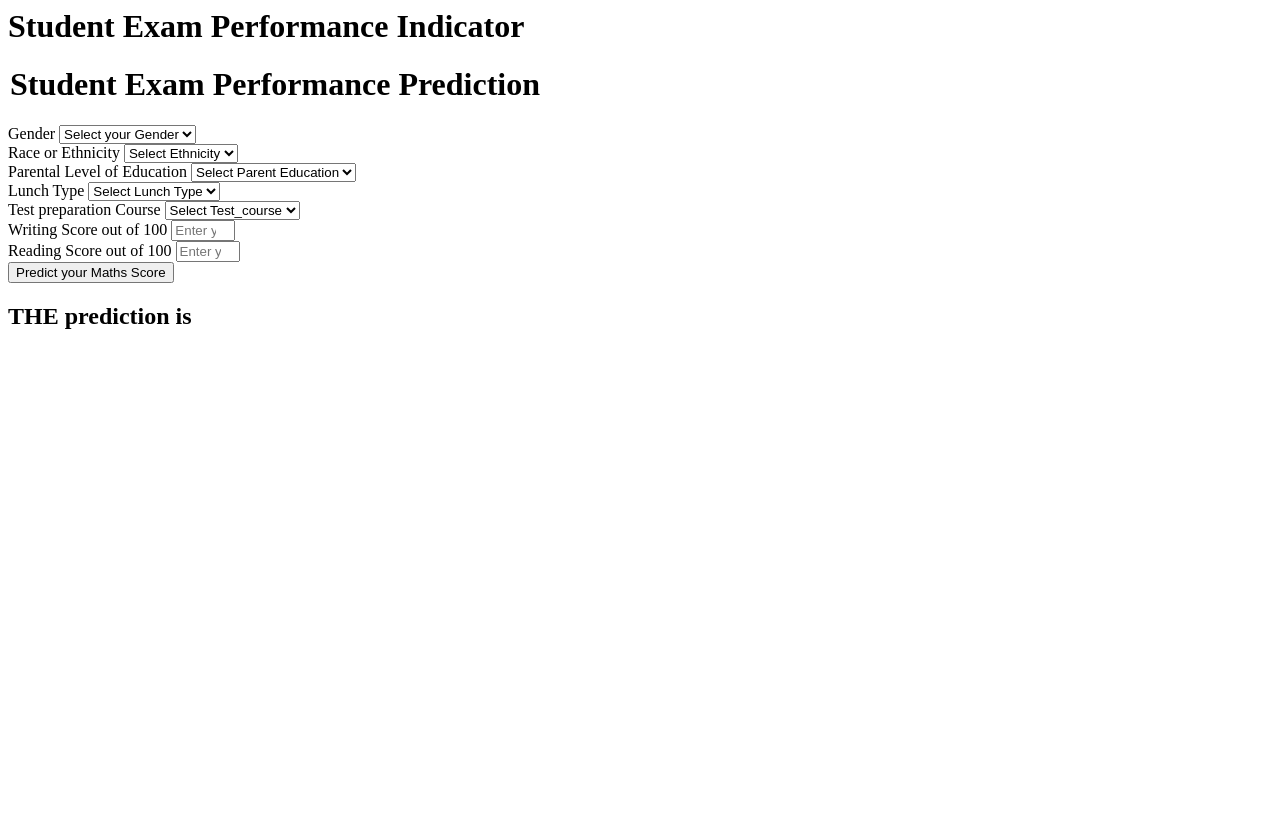
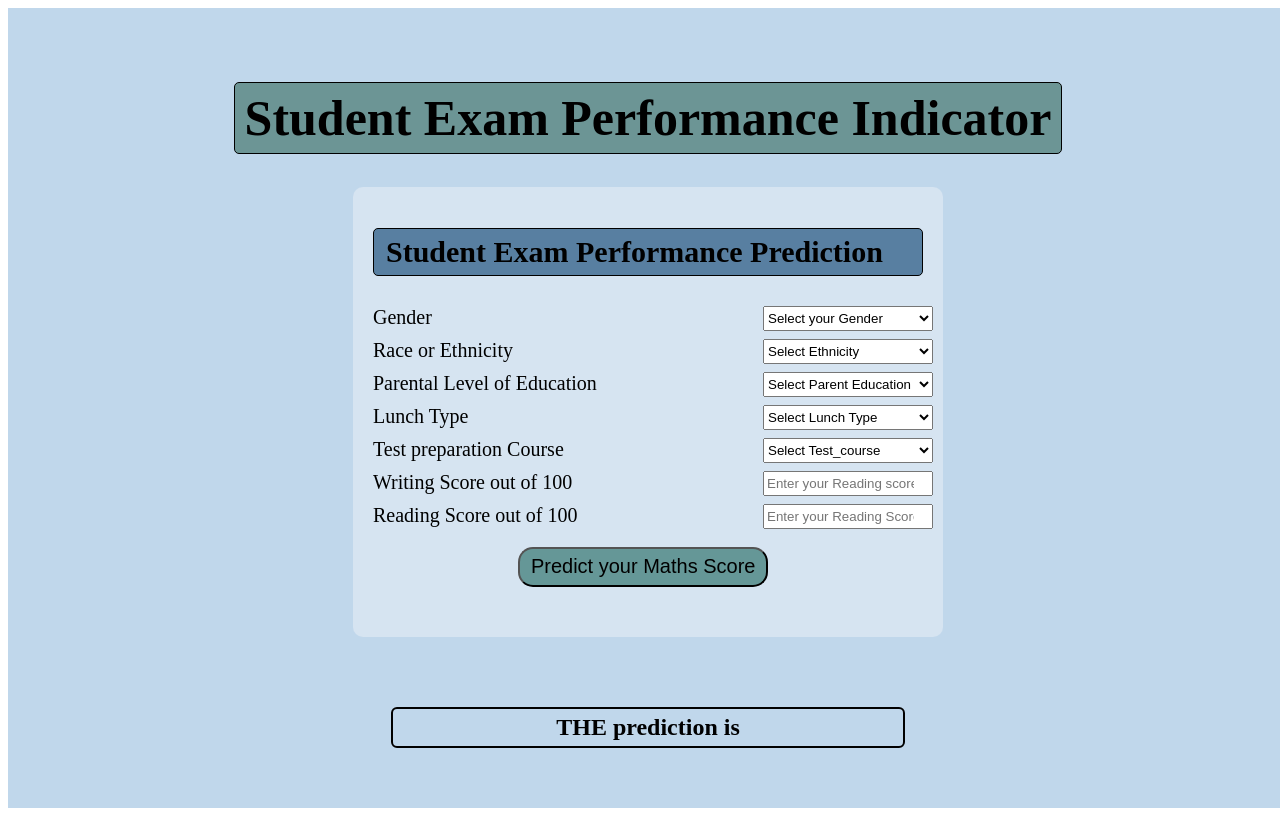
Before and after one commit to 2112tamanna/project, a Flask app: page /predictdata in a window 1280 px wide. Before the commit the page ends 329 px from the top, so only its background shows below. Run offline with Flask 3, Linux system fonts and the light colour scheme.

Commit message:
application

```diff
--- a/application.py
+++ b/app.py
@@ -42,4 +42,4 @@
 
 
 if __name__=="__main__":
-    app.run(host="0.0.0.0")
+    app.run(host="0.0.0.0",debug=True)
--- a/templates/home.html
+++ b/templates/home.html
@@ -1,10 +1,76 @@
 <html>
+<style>
+    .login{
+        width: 100vw;
+        height: 100vh;
+        display: flex;
+        flex-direction: column;
+        justify-content: center;
+        align-items: center;
+        background-color: rgb(192, 215, 235);
+    }
+    .heading1{
+        background-color: rgb(108, 149, 149);
+        font-size: 50px;
+        border: 1px solid black;
+        border-radius: 5px;
+        padding: 6px 10px;
+    }
+    .heading2{
+        background-color: rgb(88, 127, 161);
+        font-size: 30px;
+        border: 1px solid black;
+        border-radius: 5px;
+        padding: 6px 10px;
+    }
+    .form{
+        display: flex;
+        flex-direction: column;
+        gap: 10px;
+        font-size: 20px;
+        width: 550px;
+        position: relative;
+        background-color: rgb(214, 228, 241);
+        padding: 20px;
+        padding-bottom: 100px;
+        border-radius: 10px;
+    }
+    .form select,input{
+        width: 170px;
+        height: 25px;
+        position: absolute;
+        right: 10px;
+    }
+    .btn{
+        position: absolute;
+        left: 28%;
+        width: 250px;
+        height: 40px;
+        font-size: 20px;
+        margin-top: 10px;
+        border-radius: 15px;
+        background-color: rgb(101, 151, 151);
+    }
+    .btn:hover{
+        background-color:rgb(52, 79, 79);
+        cursor: pointer;
+        color: white;
+    }
+    .result{
+        margin-top: 50px;
+        border: 2px solid black;
+        width: 500px;
+        text-align: center;
+        padding: 5px;
+        border-radius: 6px;
+    }
+</style>
 <body>
     <div class="login">
-       <h1>Student Exam Performance Indicator</h1>
+       <h1 class="heading1">Student Exam Performance Indicator</h1>
 
-       <form action="{{ url_for('predict_datapoint')}}" method="post">
-        <h1>
+       <form class="form" action="{{ url_for('predict_datapoint')}}" method="post">
+        <h1 class="heading2">
             <legend>Student Exam Performance Prediction</legend>
         </h1>
         <div class="mb-3">
@@ -104,7 +170,7 @@
             <input class="btn btn-primary" type="submit" value="Predict your Maths Score" required />
         </div>
     </form>
-    <h2>
+    <h2 class="result">
        THE  prediction is {{results}}
     </h2>
    <body>
```
